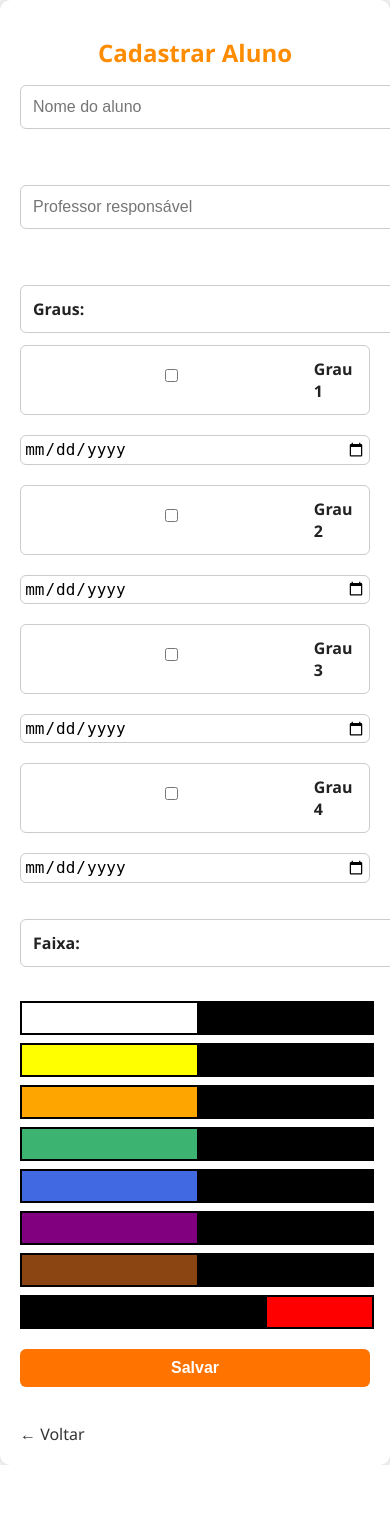
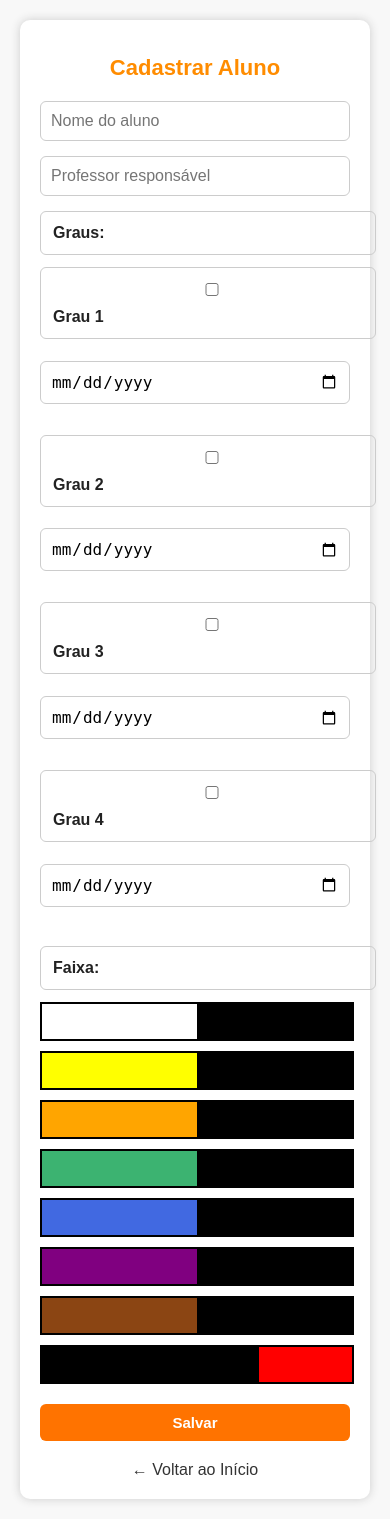
Before and after one commit to RodrigoFrancoBatata/conexao-paulista-app, a Flask app: page /cadastrar_aluno in a window 390 px wide. Before the commit the page ends 1465 px from the top, so only its background shows below. Run offline with Flask 3, Linux system fonts and the light colour scheme.

Commit message:
ajuste responsivo no formulário de cadastro de aluno

```diff
--- a/templates/alunos.html
+++ b/templates/alunos.html
@@ -3,38 +3,64 @@
 <head>
   <meta charset="UTF-8">
   <title>Cadastrar Aluno</title>
+  <meta name="viewport" content="width=device-width, initial-scale=1">
   <link rel="stylesheet" href="/static/style.css">
   <style>
+    body {
+      font-family: Arial, sans-serif;
+      background-color: #f8f8f8;
+      margin: 0;
+      padding: 20px;
+    }
+
+    .container {
+      max-width: 600px;
+      margin: auto;
+      background-color: #fff;
+      padding: 20px;
+      border-radius: 10px;
+      box-shadow: 0 0 10px #ccc;
+    }
+
+    h1 {
+      color: darkorange;
+      text-align: center;
+      margin-bottom: 20px;
+    }
+
+    input[type="text"],
+    input[type="date"] {
+      width: 100%;
+      padding: 10px;
+      margin-top: 5px;
+      margin-bottom: 15px;
+      border: 1px solid #ccc;
+      border-radius: 6px;
+      box-sizing: border-box;
+    }
+
     .grau-container {
       display: flex;
       flex-direction: column;
-      gap: 0.5rem;
+      gap: 1rem;
       margin-bottom: 1.5rem;
     }
 
     .grau-item {
       display: flex;
-      align-items: center;
-      gap: 0.5rem;
-      flex-wrap: wrap;
+      flex-direction: column;
+      gap: 0.3rem;
     }
 
     .grau-item label {
-      display: flex;
-      align-items: center;
-      gap: 0.3rem;
       font-weight: bold;
-    }
-
-    .grau-item input[type="date"] {
-      padding: 0.2rem;
     }
 
     .faixa {
       width: 100%;
-      height: 30px;
+      height: 40px;
       border: 2px solid #000;
-      margin-bottom: 0.5rem;
+      margin-bottom: 10px;
       cursor: pointer;
       transition: 0.3s;
     }
@@ -47,40 +73,49 @@
       background-color: #ff7300;
       color: white;
       font-weight: bold;
-      padding: 10px 20px;
+      padding: 12px 20px;
       border: none;
       border-radius: 6px;
       margin-top: 20px;
       cursor: pointer;
+      width: 100%;
+      font-size: 16px;
     }
 
     button:hover {
       background-color: #e25d00;
     }
 
-    .container {
-      max-width: 600px;
-      margin: auto;
-      background-color: #fff;
-      padding: 20px;
-      border-radius: 10px;
-      box-shadow: 0 0 10px #ccc;
+    .back {
+      display: block;
+      margin-top: 20px;
+      text-align: center;
+      color: #333;
+      text-decoration: none;
     }
 
-    .back {
-      display: inline-block;
-      margin-top: 20px;
-      color: #333;
-      text-decoration: none;
+    @media (max-width: 480px) {
+      h1 {
+        font-size: 22px;
+      }
+
+      button {
+        font-size: 15px;
+        padding: 10px;
+      }
+
+      .faixa {
+        height: 35px;
+      }
     }
   </style>
 </head>
 <body>
   <div class="container">
-    <h1 style="color: darkorange; text-align: center;">Cadastrar Aluno</h1>
+    <h1>Cadastrar Aluno</h1>
     <form action="/alunos" method="post">
-      <input type="text" name="nome" placeholder="Nome do aluno" required><br><br>
-      <input type="text" name="professor" placeholder="Professor responsável" required><br><br>
+      <input type="text" name="nome" placeholder="Nome do aluno" required>
+      <input type="text" name="professor" placeholder="Professor responsável" required>
 
       <label><strong>Graus:</strong></label>
       <div class="grau-container">
@@ -102,7 +137,7 @@
         </div>
       </div>
 
-      <label><strong>Faixa:</strong></label><br>
+      <label><strong>Faixa:</strong></label>
       <input type="hidden" name="faixa" id="faixaSelecionada" required>
 
       <div onclick="selecionarFaixa('branca')" class="faixa" style="background: linear-gradient(to right, white 50%, black 50%)"></div>
@@ -117,9 +152,7 @@
       <button type="submit">Salvar</button>
     </form>
 
-    <div style="margin-top: 1rem;">
-      <a href="/" class="back">← Voltar</a>
-    </div>
+    <a href="/" class="back">← Voltar ao Início</a>
   </div>
 
   <script>
```
